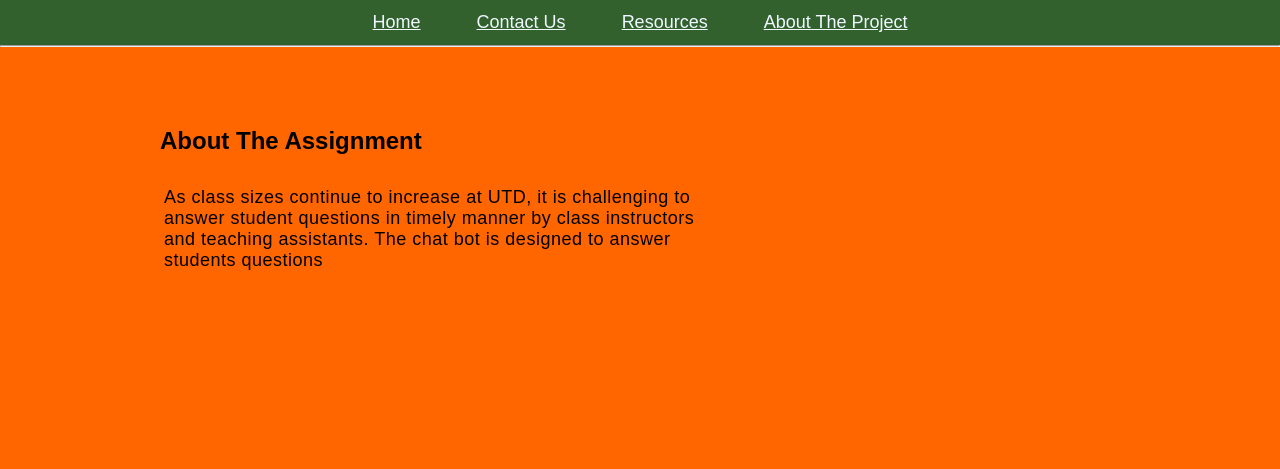
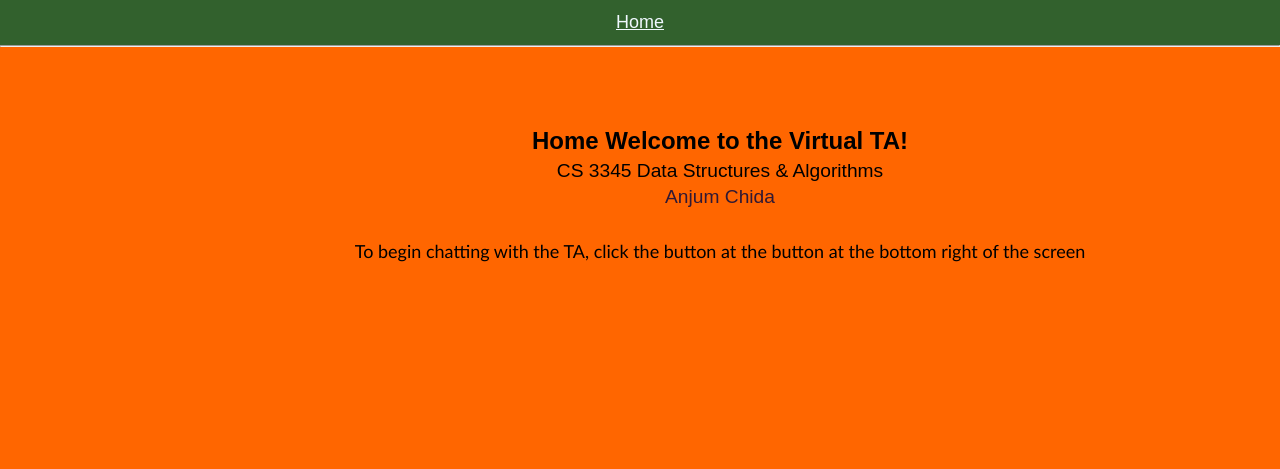
Before and after one commit to aditivishal2001/CS-4485-Virtual-TA, a Flask app: page /about in a window 1280 px wide. Shown: the top 469 px of the page. Run offline with Flask 2, Linux system fonts and the light colour scheme.

Commit message:
Add files via upload

```diff
--- a/FrontEnd/templates/base.html
+++ b/FrontEnd/templates/base.html
@@ -2,9 +2,44 @@
 <html lang="en">
   <head>
     <meta charset="UTF-8" />
-		<link rel="stylesheet" href="{{ url_for('static', filename='styles/main.css') }}">
-		<title>{% block title %} {% endblock %} - FlaskApp</title>
+    <link rel="stylesheet" href="static/styles/main.css" />
+    <meta name="viewport" content="width=device-width, initial-scale=1.0" />
 
+    <title>FlaskApp</title>
+    <style>
+      h2 {
+        font-weight: 600;
+        display: flex;
+        justify-content: center;
+        align-items: center;
+      }
+      .wrapper-center {
+        margin-top: 4px;
+        margin-bottom: 2rem;
+        display: flex;
+        flex-direction: column;
+        align-items: center;
+        justify-content: center;
+        position: relative;
+      }
+      .wrapper-center h4 {
+        font-size: larger;
+        font-weight: 500;
+        line-height: 1.2;
+        margin-bottom: 4px;
+      }
+      .wrapper-center h6 {
+        font-size: larger;
+        color: #301934;
+        font-weight: 500;
+      }
+      .wrapper-center p {
+        margin-top: 2rem;
+        font-size: large;
+        font-family: "Trebuchet MS", "Lucida Sans Unicode", "Lucida Grande",
+          "Lucida Sans", Arial, sans-serif;
+      }
+    </style>
     <style>
       * {
         padding: 0;
@@ -54,27 +89,53 @@
         font-size: large;
         font-weight: 600;
         position: absolute;
-				bottom: 10;
-				right: 3;
+        bottom: 10px !important;
+        right: 3px !important;
+      }
+
+      #symbols {
+        width: 95%;
+        height: auto;
+        background: #747474;
+        position: absolute;
+        right: 0;
+        left: 0;
+        margin: auto;
+      }
+
+      @media screen and (max-width: 767px) {
+        #symbols {
+          bottom: 120px;
+        }
+      }
+      @media screen and (min-width: 768px) {
+        #symbols {
+          bottom: 105px;
+        }
       }
     </style>
-
   </head>
   <body>
     <nav>
-			<a href="{{ url_for('home') }}">Home</a>
-			<a href="{{ url_for('contact') }}">Contact us</a>
-			<a href="{{ url_for('resources') }}">Resources</a>
-			<a href="{{ url_for('about') }}">About the project</a>
-
+      <a href="/">Home</a>
     </nav>
     <hr />
-		<div class="content">{% block content %} {% endblock %}</div>
+    <div class="content">
+      <h2>Home Welcome to the Virtual TA!</h2>
+      <div class="wrapper-center">
+        <h4>CS 3345 Data Structures & Algorithms</h4>
+        <h6>Anjum Chida</h6>
+        <p>
+          To begin chatting with the TA, click the button at the button at the
+          bottom right of the screen
+        </p>
+      </div>
+    </div>
     <div class="chatbox">
       <div class="chatbox__support">
         <div class="chatbox__header">
           <div class="chatbox__image--header">
-                    <img width="50px" src="{{ url_for('static', filename='images/avatar.png') }}" alt="image">
+            <img width="50px" src="static/images/avatar.png" alt="image" />
           </div>
           <div class="chatbox__content--header">
             <h4 class="chatbox__heading--header">virtual TA</h4>
@@ -83,40 +144,48 @@
         </div>
         <div class="chatbox__messages">
           <div></div>
-
         </div>
-						<div id="symbols" style="
-						width: 95%;
-    height: auto;
-    background: #747474;
-    position: absolute;
-    bottom: 80px;
-    right: 0;
-    left: 0;
-		margin:auto
-		"
-class="remove"
-		>
-		<div id="myicons" style="display:flex; flex-wrap:wrap; padding:20px">
-
+        <div id="symbols" style="" class="remove">
+          <div
+            id="myicons"
+            style="display: flex; flex-wrap: wrap; padding: 20px"
+          ></div>
         </div>
 
+        <div class="chatbox__footer" style="text-align: end">
+          <a
+            href="#"
+            id="clean"
+            style="margin-right: 50px; color: white; text-decoration: none"
+            >clean</a
+          >
+          <div class="chatboxfooter">
+            <a href="#" id="iconbutton" style="margin-right: 5px"
+              ><img width="20px" src="static/images/up.png"
+            /></a>
+            <div class="input" id="input">
+              <span
+                id="iccontent"
+                class="input firstinput"
+                contenteditable="true"
+              >
+              </span>
             </div>
-            <div class="chatbox__footer">
-								<a href="#" id="iconbutton" style="margin-right:5px"><img width="20px" src="{{ url_for('static', filename='images/up.png') }}" /></a>
-								<div class="input" id="input"><span id="iccontent"  class="input firstinput" contenteditable="true" > </span></div>
             <button class="chatbox__send--footer send__button">Send</button>
           </div>
         </div>
+      </div>
       <div class="chatbox__button">
-					<button id="virtualtabtn"><img width="30" src="{{ url_for('static', filename='images/chat.png') }}" /> Chat Virtual TA here</button>
-            <!-- <button><img src="{{ url_for('static', filename='images/chatbox-icon.svg') }}" /></button> -->
+        <button id="virtualtabtn">
+          <img width="30" src="static/images/chat.png" /> Chat Virtual TA here
+        </button>
       </div>
     </div>
   </body>
-	<script type="text/javascript" src="{{ url_for('static', filename='js/main.js') }}"></script>
+  <script>
+    const check_open = document.getElementById("virtualtabtn");
+  </script>
+  <script type="text/javascript" src="static/js/main.js"></script>
   <script src="https://ajax.googleapis.com/ajax/libs/jquery/3.6.0/jquery.min.js"></script>
-	<script type="text/javascript" src="{{ url_for('static', filename='js/emoti.js') }}"></script>
-
-
+  <script type="text/javascript" src="static/js/emoti.js"></script>
 </html>
```
Lines whose indentation alone changed are shown as unchanged.
